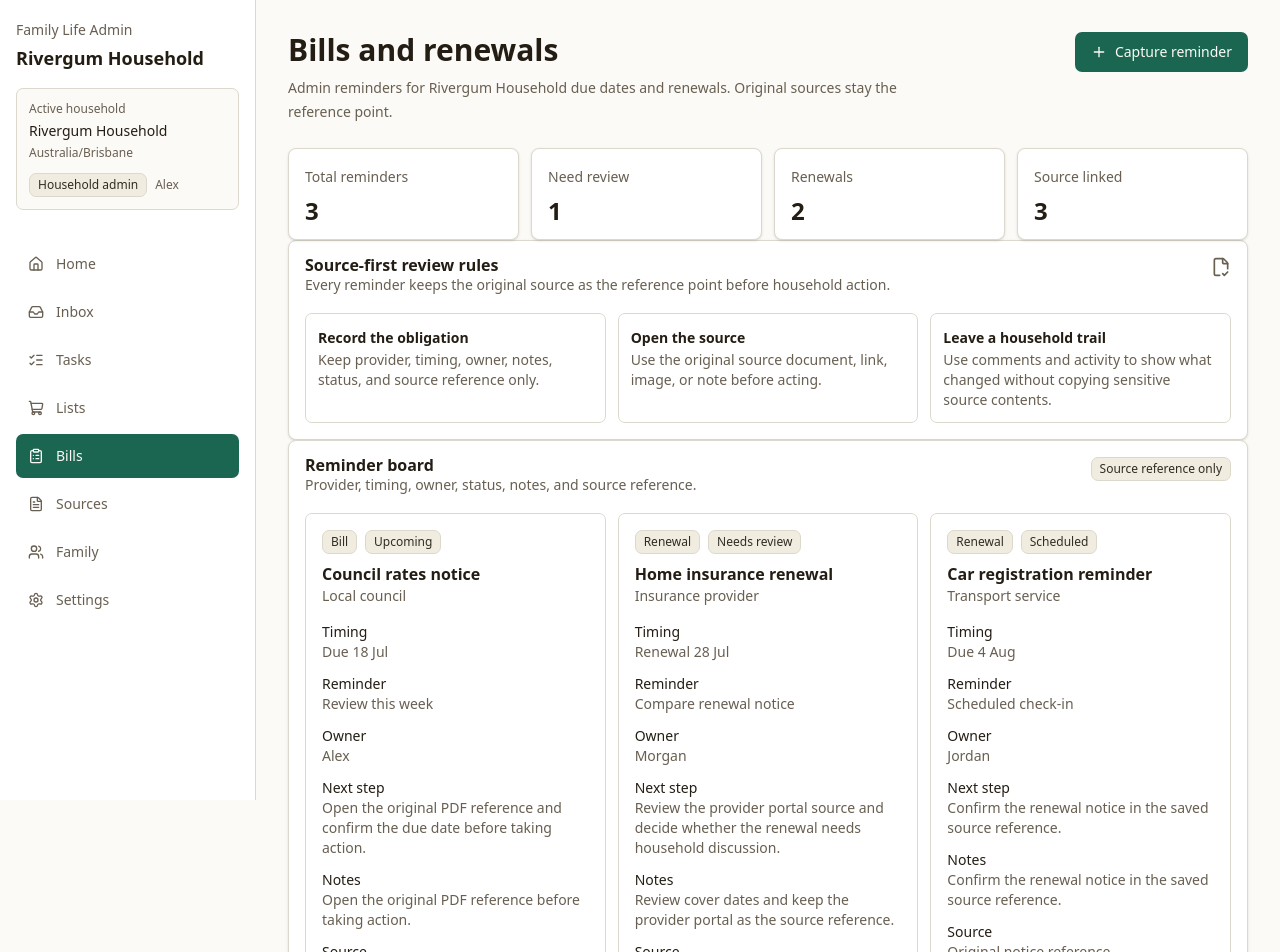
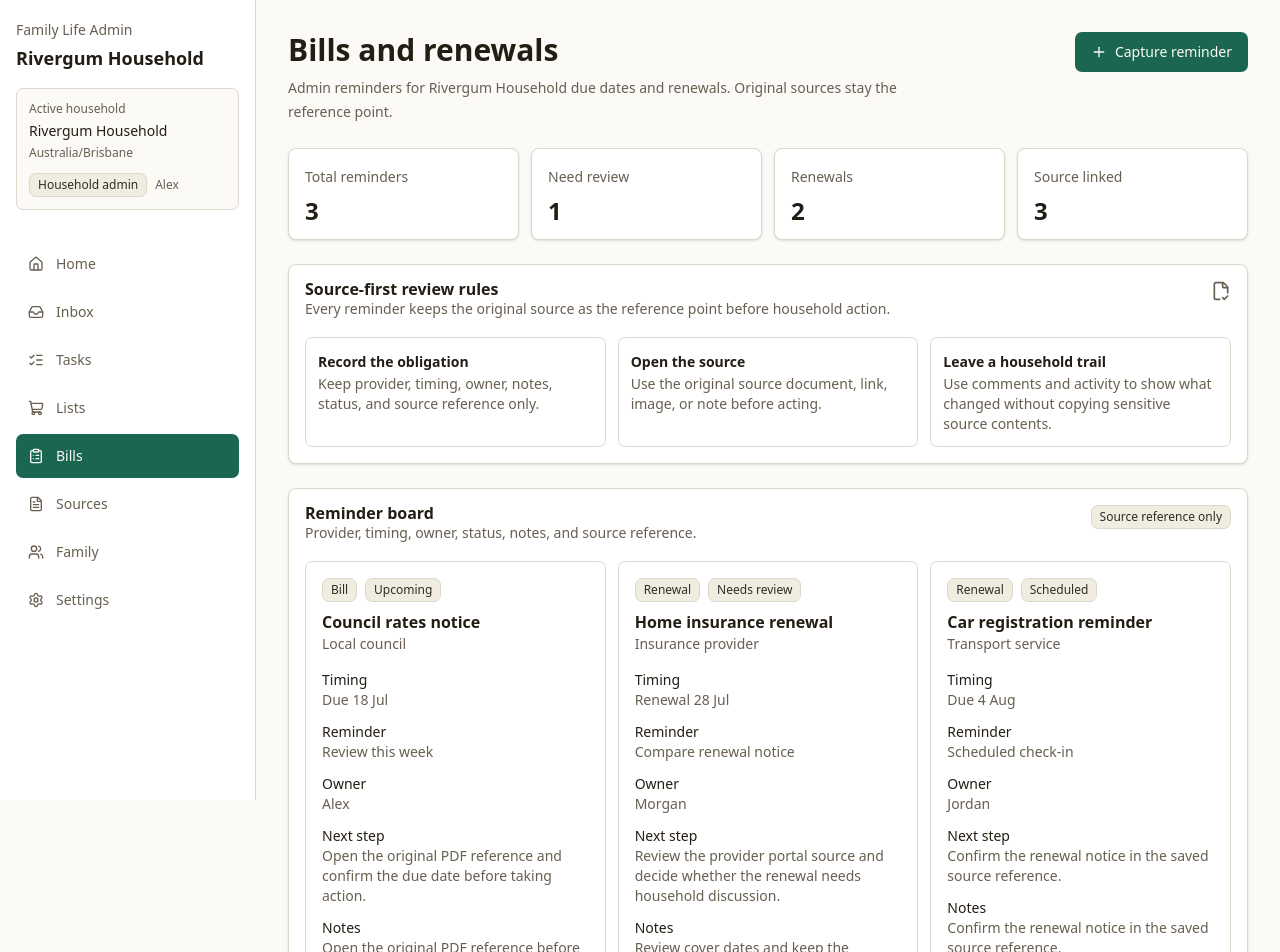
Before and after one commit to LatinMaestro/Life-Admin, a Next.js app: page /bills in a window 1280 px wide. Shown: the top 952 px of the page. Built offline with nearby package versions, Linux system fonts and the light colour scheme.

Commit message:
Polish static bill workflow spacing

```diff
--- a/src/app/bills/page.tsx
+++ b/src/app/bills/page.tsx
@@ -55,7 +55,7 @@ export default function BillsPage() {
         </Card>
       </section>
 
-      <Card>
+      <Card className="mt-6">
         <CardHeader>
           <div className="flex items-start justify-between gap-3">
             <div>
@@ -83,7 +83,7 @@ export default function BillsPage() {
         </CardContent>
       </Card>
 
-      <Card>
+      <Card className="mt-6">
         <CardHeader>
           <div className="flex flex-col gap-3 sm:flex-row sm:items-start sm:justify-between">
             <div>
```
